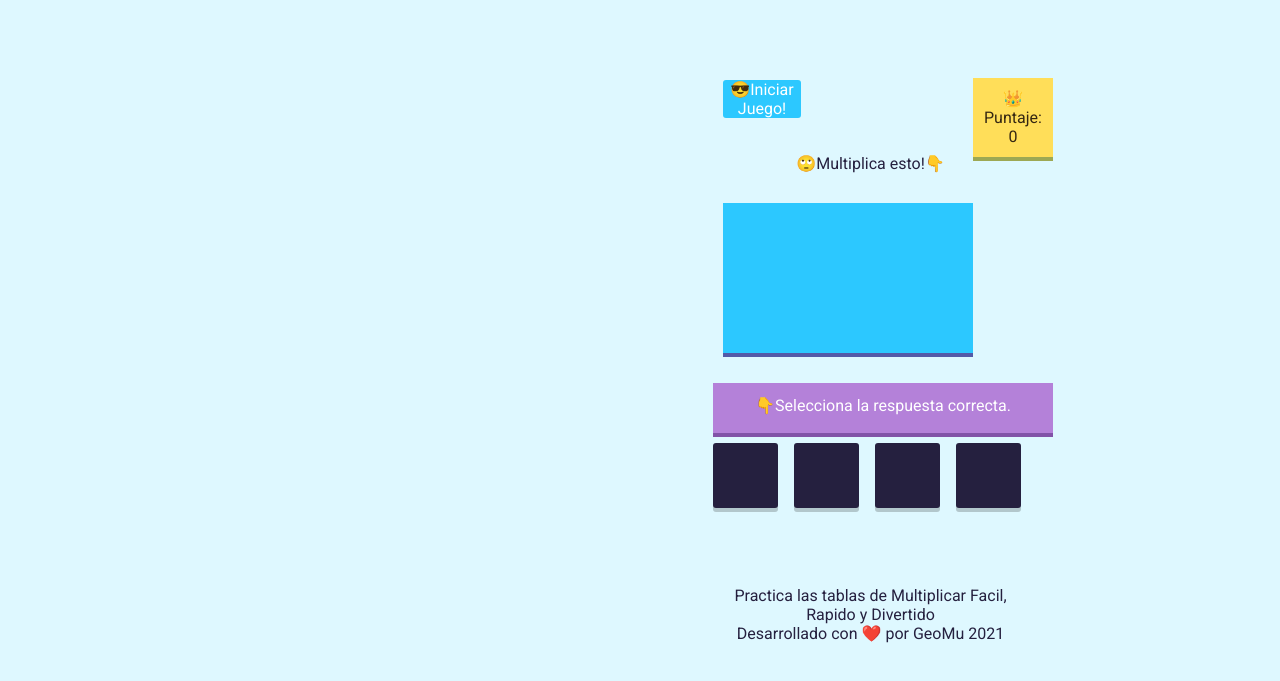
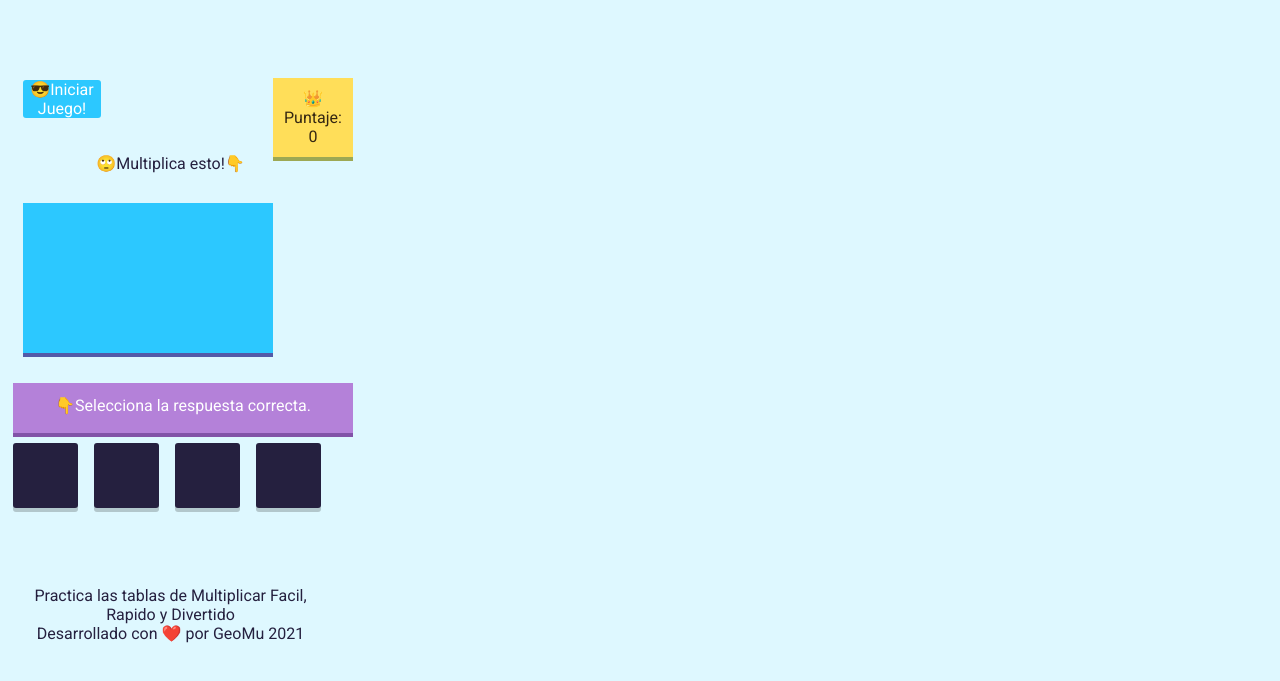
Before and after one commit to fgmuller/Multiplik, a plain HTML site: page index.html in a window 1280 px wide. Shown: the part 223-904 px from the top of the page. Drawn offline with Linux system fonts and the light colour scheme.

Commit message:
Update style.css

```diff
--- a/style.css
+++ b/style.css
@@ -29,7 +29,7 @@ position: center;
     background-color:  #DEF8FF;
     margin: 5px ;
     padding: 0px;
-    left: 700px;
+
 
 /*        box-shadow: [horizontal offset] [vertical offset] [blur radius] [optional spread radius] [color]*/
     position: relative;
```
